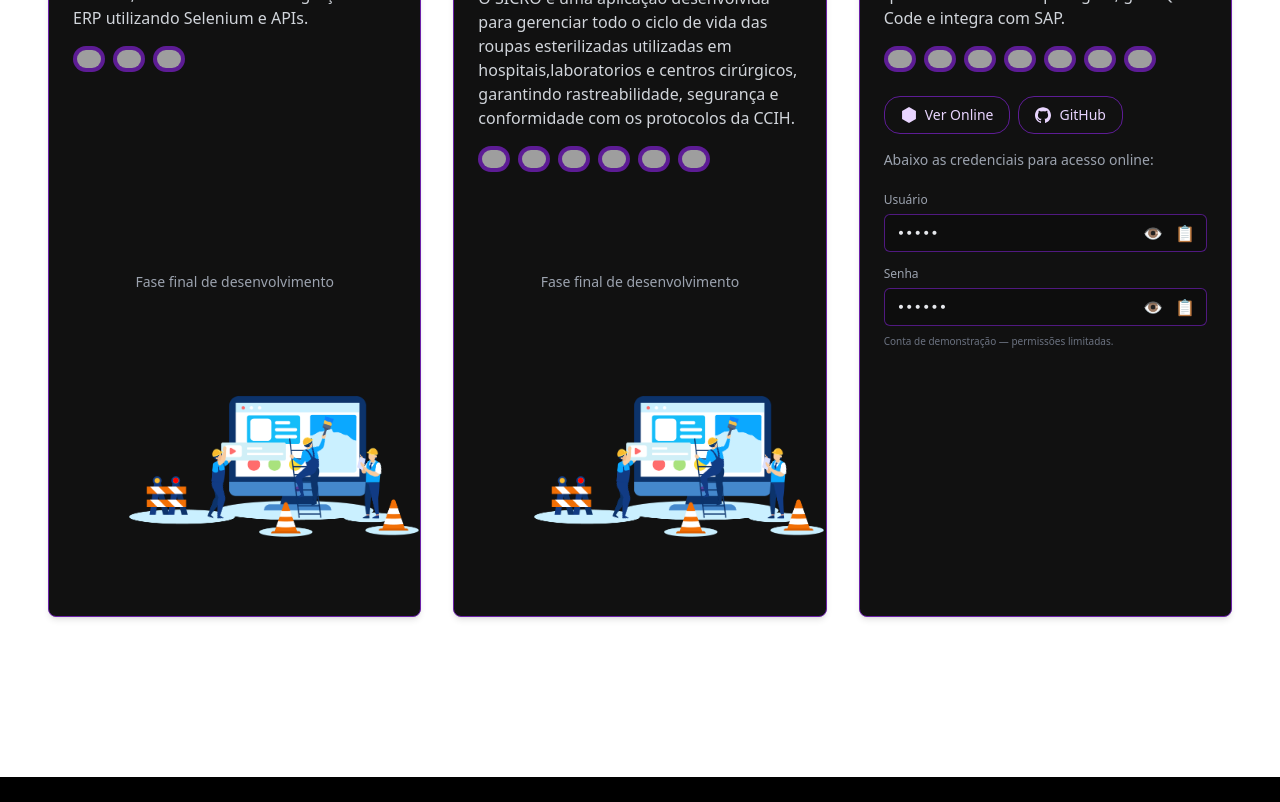
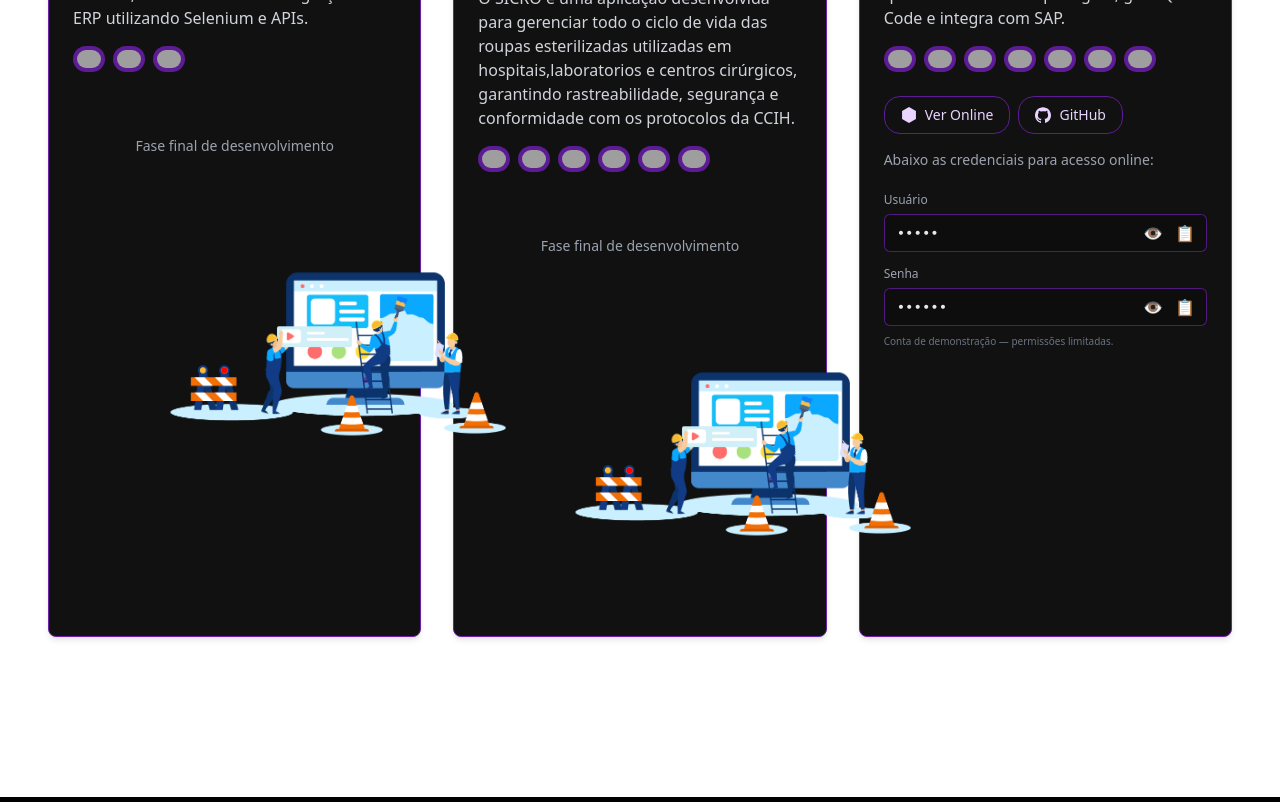
Before and after one commit to lucasvrmoreira/meu-portfolio, a React (Create React App) app: page / in a window 1280 px wide. Shown: the part 3260-4062 px from the top of the page. Built offline with nearby package versions, Linux system fonts and the light colour scheme; grey boxes are pictures that could not be loaded.

Commit message:
fix: centralização e espaço do Lottie nos cards

```diff
--- a/src/components/Projetos.jsx
+++ b/src/components/Projetos.jsx
@@ -29,13 +29,13 @@ function PillButton({ href, icon, children }) {
 
 const GithubIcon = (
   <svg xmlns="http://www.w3.org/2000/svg" className="h-4 w-4" viewBox="0 0 24 24" fill="currentColor">
-    <path d="M12 .5C5.37.5 0 5.87 0 12.5c0 5.29 3.438 9.772 8.205 11.366.6.111.82-.261.82-.577v-2.024c-3.338.726-4.033-1.61-4.033-1.61-.546-1.387-1.333-1.756-1.333-1.756-1.09-.745.082-.729.082-.729 1.205.085 1.84 1.237 1.84 1.237 1.07 1.835 2.807 1.305 3.492.998.107-.775.418-1.305.762-1.605-2.665-.3-5.466-1.334-5.466-5.932 0-1.31.469-2.381 1.236-3.221-.124-.303-.536-1.523.118-3.176 0 0 1.008-.323 3.301 1.23a11.52 11.52 0 0 1 3.003-.404c1.018.005 2.043.138 3.003.404 2.292-1.553 3.298-1.23 3.298-1.23.656 1.653.244 2.873.12 3.176.77.84 1.235 1.911 1.235 3.221 0 4.61-2.804 5.628-5.476 5.922.43.372.823 1.103.823 2.222v3.293c0 .319.218.694.825.576C20.565 22.27 24 17.79 24 12.5 24 5.87 18.63.5 12 .5z"/>
+    <path d="M12 .5C5.37.5 0 5.87 0 12.5c0 5.29 3.438 9.772 8.205 11.366.6.111.82-.261.82-.577v-2.024c-3.338.726-4.033-1.61-4.033-1.61-.546-1.387-1.333-1.756-1.333-1.756-1.09-.745.082-.729.082-.729 1.205.085 1.84 1.237 1.84 1.237 1.07 1.835 2.807 1.305 3.492.998.107-.775.418-1.305.762-1.605-2.665-.3-5.466-1.334-5.466-5.932 0-1.31.469-2.381 1.236-3.221-.124-.303-.536-1.523.118-3.176 0 0 1.008-.323 3.301 1.23a11.52 11.52 0 0 1 3.003-.404c1.018.005 2.043.138 3.003.404 2.292-1.553 3.298-1.23 3.298-1.23.656 1.653.244 2.873.12 3.176.77.84 1.235 1.911 1.235 3.221 0 4.61-2.804 5.628-5.476 5.922.43.372.823 1.103.823 2.222v3.293c0 .319.218.694.825.576C20.565 22.27 24 17.79 24 12.5 24 5.87 18.63.5 12 .5z" />
   </svg>
 );
 
 const DeployIcon = (
   <svg xmlns="http://www.w3.org/2000/svg" className="h-4 w-4" fill="currentColor" viewBox="0 0 24 24">
-    <path d="M12 0L1.605 6v12L12 24l10.395-6V6z"/>
+    <path d="M12 0L1.605 6v12L12 24l10.395-6V6z" />
   </svg>
 );
 
@@ -56,7 +56,7 @@ function SecretField({ label, value, setToast }) {
     try {
       await navigator.clipboard.writeText(value);
       setToast(`${label} copiado!`);
-    } catch {}
+    } catch { }
   };
 
   return (
@@ -126,15 +126,17 @@ const hasSkillIcon = (id) => Boolean(id);
 /******************** Animação de manutenção (Lottie) ********************/
 function AnimacaoManutencao() {
   return (
-    <div className="mt-auto flex flex-col items-center text-sm text-gray-400">
+    <div className="mt-10 flex flex-col items-center text-sm text-gray-400">
       <p className="text-center mb-3">Fase final de desenvolvimento</p>
-      {/* Slot com tamanho fixo responsivo para evitar corte */}
-      <div className="w-[260px] h-[200px] sm:w-[320px] sm:h-[240px] md:w-[380px] md:h-[280px] overflow-visible flex justify-center">
+
+      {/* slot maior, centralizado e responsivo */}
+      <div className="mx-auto w-[320px] h-[240px] sm:w-[380px] sm:h-[280px] md:w-[440px] md:h-[320px] overflow-visible flex justify-center items-center">
         <Lottie animationData={maintenanceAnimation} loop className="w-full h-full" />
       </div>
     </div>
   );
 }
+
 
 /******************************* Dados *******************************/
 const projetos = [
@@ -152,7 +154,7 @@ const projetos = [
     nome: 'SICRO - Sistema de Controle de Roupas Estéreis',
     descricao:
       'O SICRO é uma aplicação desenvolvida para gerenciar todo o ciclo de vida das roupas esterilizadas utilizadas em hospitais,laboratorios e centros cirúrgicos, garantindo rastreabilidade, segurança e conformidade com os protocolos da CCIH.',
-    tecnologias: ['Python', 'Flask', 'PostgreSQL','Vite','React', 'JavaScript'],
+    tecnologias: ['Python', 'Flask', 'PostgreSQL', 'Vite', 'React', 'JavaScript'],
     //github: 'https://github.com/seuusuario/sicro',
     //online: '',
     //credenciais: null,
@@ -193,7 +195,7 @@ export default function Projetos() {
             {projetos.map((projeto, index) => (
               <div
                 key={index}
-                className="bg-[#111] p-6 rounded-lg shadow-md border border-purple-800 hover:scale-105 transition-transform duration-300 flex flex-col min-h-[720px] pb-8"
+                className="bg-[#111] p-6 rounded-lg shadow-md border border-purple-800 hover:scale-105 transition-transform duration-300 flex flex-col min-h-[720px] pb-12"
               >
                 <h3 className="text-xl font-bold text-purple-400 mb-2">{projeto.nome}</h3>
                 <p className="text-gray-300 mb-4">{projeto.descricao}</p>
```
